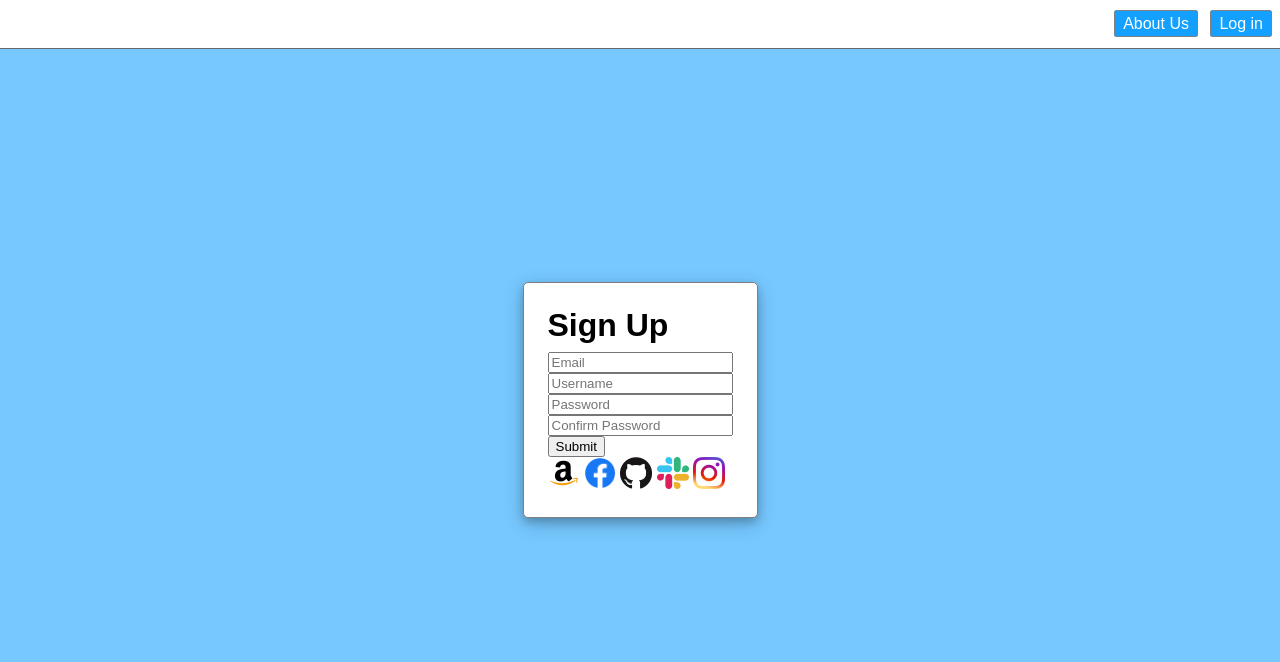
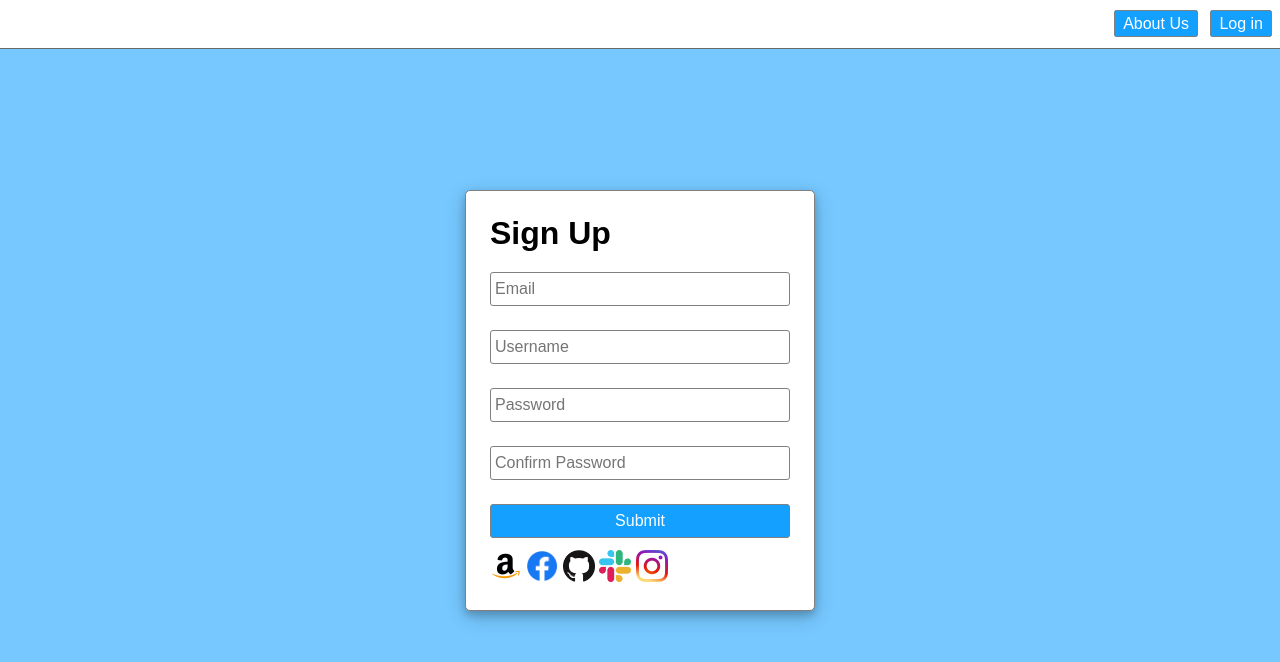
Before and after one commit to jbd-profdev/StaticRegisterPage, a plain HTML site: page index.html in a window 1280 px wide. Drawn offline with Linux system fonts and the light colour scheme.

Commit message:
further styled the form and submit button

```diff
--- a/main.css
+++ b/main.css
@@ -33,7 +33,7 @@ header a{
     text-decoration: none;
 }
 
-header a:hover{
+header a:hover, form button:hover{
     background-color: #1084d1;
     cursor: pointer;
 }
@@ -52,3 +52,24 @@ header a:hover{
 .container > h1{
     margin: 0 0 .5rem;
 }
+
+form input, form button{
+    width: 100%;
+    min-width: 300px;
+    /*
+    Our inputs and forms have different default sizes.
+    By changing the box-sizing, we can fix this.
+     */
+    box-sizing: border-box;
+    margin: .75rem 0;
+    padding: .25rem;
+    line-height: 1.5rem;
+    font-size: 1em;
+    border: solid 1px gray;
+    border-radius: 3px;
+}
+
+form button{
+    color: white;
+    background-color: #13a0ff;
+}
```
